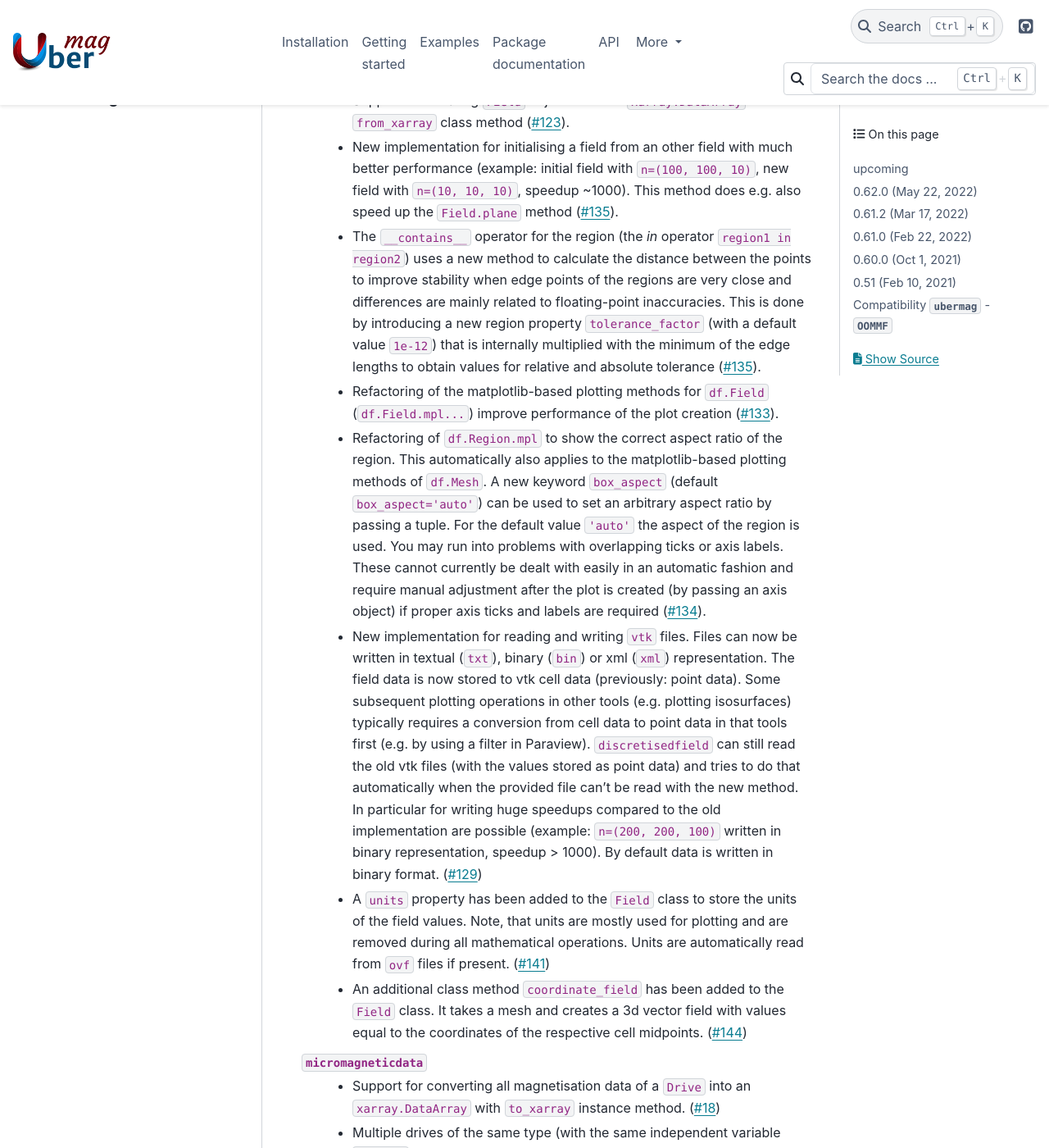
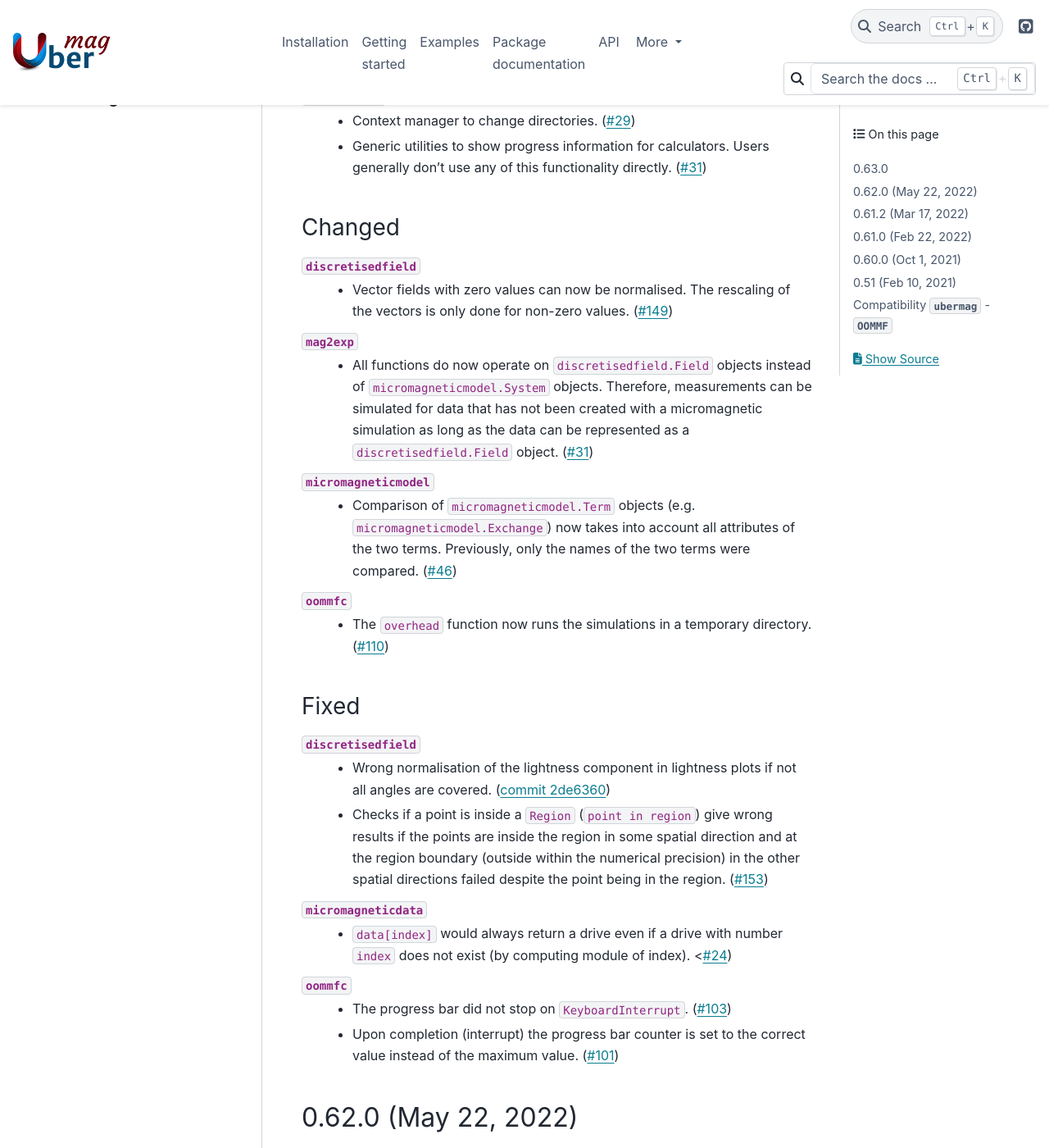
Before and after one commit to ubermag/ubermag.github.io, a Sphinx documentation site: the page built from source/changelog.rst, in a window 1280 px wide and 1400 px high, scrolled down 1374 px. Shown: the whole window at 82% size. Built offline with Sphinx 7.4.7 and the PyData theme 0.15.4, drawn with Linux system fonts in a browser that asks for light colours; pages that are not in the unit, such as notebooks, are missing from menus; some of the changed text lies outside the part shown.

Commit message:
Update changelog

```diff
--- a/source/changelog.rst
+++ b/source/changelog.rst
@@ -2,16 +2,39 @@
 Changelog
 =========
 
-upcoming
-========
+0.63.0
+======
 
 Added
 -----
+
+``discretisedfield``
+  - Support for interactive plots based on Holoviews with ``Field.hv``
+    convenience method, ``Field.hv.scalar``, ``Field.hv.vector``, and
+    ``Field.hv.contour``. Refer to the package documentation for details. (`#140
+    <https://github.com/ubermag/discretisedfield/pull/140>`__)
+
+``micromagneticdata``
+  - Two new drive classes ``OOMMFDrive`` and ``Mumax3Drive`` have been added.
+    Users should not create these directly. Instead the generic ``Drive`` class
+    should be used which automatically creates an object of the correct sub-type
+    depending on the information found for the respective drive. (`#29
+    <https://github.com/ubermag/micromagneticdata/pull/29>`__)
+  - Interactive Holoviews-based plotting for drives with ``drive.hv`` property.
+    It provides the same functionality as ``Field.hv``. (`#26
+    <https://github.com/ubermag/micromagneticdata/pull/26>`__)
 
 ``micromagneticmodel``
   - User-defined name for a Zeeman energy term is displayed in its LaTex
     representation in the Jupyter notebook. (`#45
     <https://github.com/ubermag/micromagneticmodel/pull/45>`__)
+  - Containers (``system.energy`` and ``system.dynamics``) have a new method
+    ``get(type=...)`` to get all terms in the container that have the specified
+    type. (`# 50
+    <https://github.com/ubermag/micromagneticmodel/pull/50/files>`__)
+  - Containers (``system.energy`` and ``system.dynacmics``) now support
+    ``container[index]`` (``__getitem__``) to obtain a term by its index. (`#50
+    <https://github.com/ubermag/micromagneticmodel/pull/50/files>`__)
 
 ``oommfc``
   - The input for OOMMF (``mif`` file and related files) can now be created
@@ -34,6 +57,34 @@
 ``ubermagutil``
   - Context manager to change directories. (`#29
     <https://github.com/ubermag/ubermagutil/pull/29>`__)
+  - Generic utilities to show progress information for calculators. Users
+    generally don't use any of this functionality directly. (`#31
+    <https://github.com/ubermag/ubermagutil/pull/31>`__)
+
+Changed
+-------
+
+``discretisedfield``
+  - Vector fields with zero values can now be normalised. The rescaling of the
+    vectors is only done for non-zero values. (`#149
+    <https://github.com/ubermag/discretisedfield/pull/149/files>`__)
+
+``mag2exp``
+  - All functions do now operate on ``discretisedfield.Field`` objects instead
+    of ``micromagneticmodel.System`` objects. Therefore, measurements can be
+    simulated for data that has not been created with a micromagnetic simulation
+    as long as the data can be represented as a ``discretisedfield.Field``
+    object. (`#31 <https://github.com/ubermag/mag2exp/pull/31>`__)
+
+``micromagneticmodel``
+  - Comparison of ``micromagneticmodel.Term`` objects (e.g.
+    ``micromagneticmodel.Exchange``) now takes into account all attributes of
+    the two terms. Previously, only the names of the two terms were compared.
+    (`#46 <https://github.com/ubermag/micromagneticmodel/pull/46>`__)
+
+``oommfc``
+  - The ``overhead`` function now runs the simulations in a temporary directory.
+    (`#110 <https://github.com/ubermag/oommfc/pull/110>`__)
 
 Fixed
 -----
@@ -42,6 +93,23 @@
   - Wrong normalisation of the lightness component in lightness plots if not all
     angles are covered. (`commit 2de6360
     <https://github.com/ubermag/discretisedfield/pull/140/commits/2de6360ee23a2d59c4c710cbdb677794c4d44e31>`__)
+  - Checks if a point is inside a ``Region`` (``point in region``) give wrong
+    results if the points are inside the region in some spatial direction and at
+    the region boundary (outside within the numerical precision) in the other
+    spatial directions failed despite the point being in the region. (`#153
+    <https://github.com/ubermag/discretisedfield/pull/153>`__)
+
+``micromagneticdata``
+  - ``data[index]`` would always return a drive even if a drive with number
+    ``index`` does not exist (by computing module of index). <`#24
+    <https://github.com/ubermag/micromagneticdata/pull/24>`__)
+
+``oommfc``
+  - The progress bar did not stop on ``KeyboardInterrupt``. (`#103
+    <https://github.com/ubermag/oommfc/pull/103>`__)
+  - Upon completion (interrupt) the progress bar counter is set to the correct
+    value instead of the maximum value. (`#101
+    <https://github.com/ubermag/oommfc/pull/101>`__)
 
 0.62.0 (May 22, 2022)
 =====================
```
